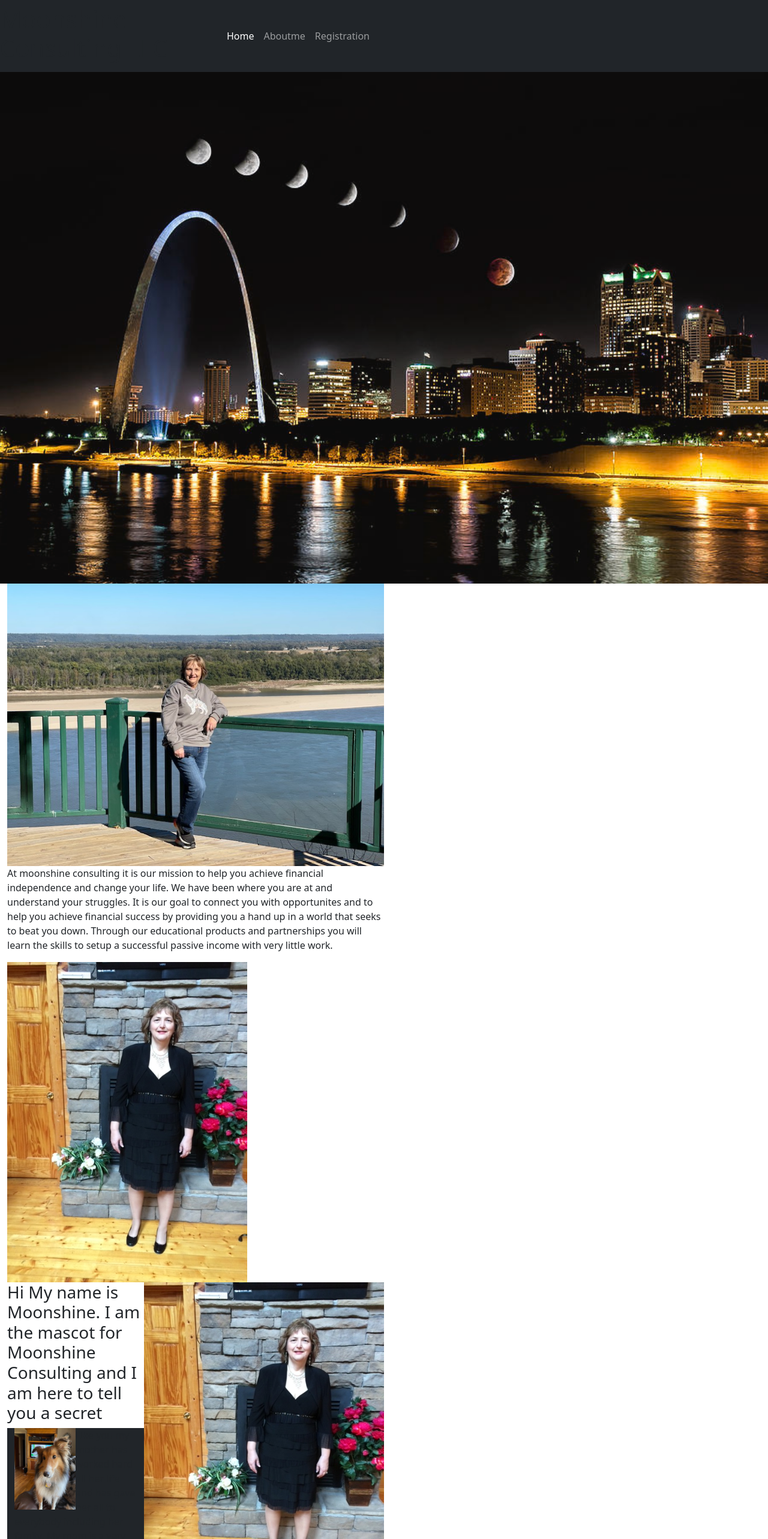
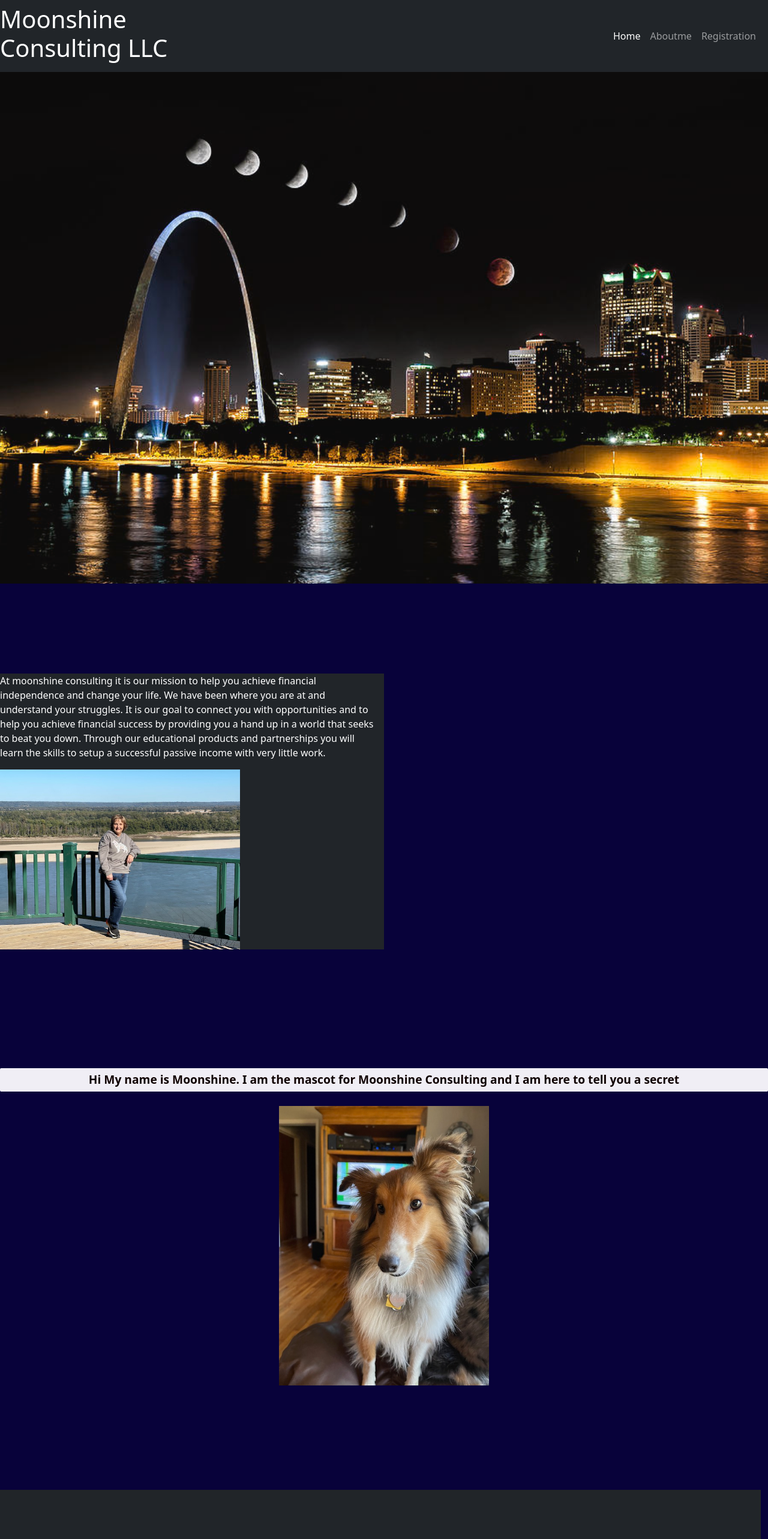
Before and after one commit to brandonbohn/Moonshineconsulting, a React (Create React App) app: page / in a window 1280 px wide. Shown: the top 2566 px of the page at 60% size. Built offline with nearby package versions, Linux system fonts and the light colour scheme.

Commit message:
my first commit

```diff
--- a/src/App.css
+++ /dev/null
@@ -1,66 +0,0 @@
-.App {
-  text-align: center;
-}
-
-.App-logo {
-  height: 40vmin;
-  pointer-events: none;
-}
-
-@media (prefers-reduced-motion: no-preference) {
-  .App-logo {
-    animation: App-logo-spin infinite 20s linear;
-  }
-}
-
-.App-header {
-  background-color: #0d3bc7;
-  min-height: 100vh;
-  display: flex;
-  flex-direction: column;
-  align-items: center;
-  justify-content: center;
-  font-size: calc(10px + 2vmin);
-  color: rgb(199, 13, 13);
-}
-.bubble {
-  background-color: rgb(87, 59, 247);
-  color: rgb(208, 12, 12);
-  font-weight: bold;
-  font-size: 1.2em;
-  line-height: 2;
-  border-radius: 2px;
-  text-align: center;
-  margin: auto;
-   width: 700px;
-   align-content: center;
-
-
-}
-
-.bubble2 {
-  background-color: rgb(242, 242, 245);
-  color: rgb(244, 235, 235);
-  font-weight: bold;
-  font: size 24px;
-  line-height: 2;
-  border-radius: 5px;
-  text-align: center;
-  padding-top: 75px;
-  padding-bottom: 75px;
-
-
-}
-.App-link {
-  color: #61dafb;
-}
-
-@keyframes App-logo-spin {
-  from {
-    transform: rotate(0deg);
-  }
-  to {
-    transform: rotate(360deg);
-  }
-
-}
--- a/src/App.js
+++ b/src/App.js
@@ -2,11 +2,13 @@ import Homepage from './Pages/Homepage';
 import Registration from './Pages/Registration';
 import Aboutme from './Pages/Aboutme';
 import Header from './Utilities/header';
+import Footer from './Utilities/Footer';
+
 
 import { Routes, Route,  } from 'react-router-dom';
 function App() {
   return (
-    <div> < div className='box'>
+    <div className='background'>
 
 
     <Header/>
@@ -16,8 +18,8 @@ function App() {
          <Route path="/aboutme" element={<Aboutme/>}/>
        </Routes>
 
-
-       </ div></div>
+   <Footer/>
+       </ div>
   );
 }
 
--- a/src/Pages/Homepage.js
+++ b/src/Pages/Homepage.js
@@ -1,217 +1,61 @@
 import React from 'react'
 
-
-export const Homepage = () => {
-
-  return (
-    <div>
-
- <div class="homepagedefaults container-fluid backgroundbox2 ">
- <meta name="viewport" content="width=device-width, initial-scale=1.0"/>
+// return function for how the homepage will have the layout and what will be displayed. Homepage should contain 2 black bacground  that have text to the right and a picture to the left.
+// The first black background should have a picture of a nurse and a dog. The second black background should have a picture of a nurse and a dog. The third black background should have a picture of a nurse and a dog.
 
 
+export default class Homepage extends React.Component {
 
+render() {
+  return (
+    <section>
+      <div className='container'/>
+        <div className='row box'>
+          <div className='col-lg-6 col-md-12 bg-dark text-white justify-content-center position-relative'>
+            <p className='bubble'></p>
+              At moonshine consulting it is our mission to help you achieve financial independence and change your life. We have been where you are at and understand your struggles. It is our goal to connect you with opportunities and to help you achieve financial success by providing you a hand up in a world that seeks to beat you down. Through our educational products and partnerships you will learn the skills to setup a successful passive income with very little work.
+            <p/>
+            <img src="./images/Trailoftears.jpg" className='img-fluid' alt="mom3" width={400} height={400} />
+          </div>
+          <div className='col-lg-6 col-md-12 d-flex align-items-center'>
 
+          </div>
+        </div>
 
+        <div className='row box'>
+          <div className='col-12 mt-5 text-center'>
+            <h3 className='bubble'>Hi My name is Moonshine. I am the mascot for Moonshine Consulting and I am here to tell you a secret</h3>
+          </div>
+          <div className='col-12 d-flex justify-content-center my-4'>
+            <img src="./images/moonshine.jpg" className='img-fluid' alt="mom3" width={350} height={150} />
+          </div>
+        </div>
 
+        <div className='row box'>
+          <div className='row'>
+            <div className='bg-dark text-white box'>
+              <p className='bubble box'>Like you my mother has worked hard all her life and has gave her all to everybody including her family. My mom is a very loving, caring lifelong nurse that will do anything for people and of course spend money on me. However, last month my mom finally found a way to retire comfortably and enjoy her golden years. She also found selfworth and a new passion and lease on life. How did she do it you ask? She learned at the button that says learn. This button made her life better and helped her develop her selfworth and confidence. Now you can too by clicking the buttons below. Uh oh. Her comes Mom I had better go before I get into trouble and get grounded from my doggy treats!</p>
+            </div>
+          </div>
 
-
-
-
-
-  <div class=" mainpicture">
-    <div class="col-12 col-lg-6">
-
-
-
-
-
-
-      <div><img src="./images/Trailoftears.jpg" class=" img-fluid" alt="mom3"
-
-
-
-      />
-
-      <p>  At moonshine consulting  it is our mission to help you achieve financial independence  and change your life.  We have been where you are at and understand your struggles. It is our goal to connect you with opportunites  and to help you achieve financial success by providing you a hand up in a world that seeks to beat you down. Through our educational products and partnerships you will learn the skills to setup a successful passive income with very little work. </p>
- </div>
-
-
-
-
-<img src="./images/business.jpg" class="float-begin  nursepicture img-fluid " alt="mom10"
-width={400}
-height={200}
-
-
-
-
-
-
-></img>
-
-
-<img src="./images/business.jpg" class="float-end  nursepicture img-fluid " alt="mom10"
-width={400}
-height={200} />
-  </div>
-
-
-
-
-
-
-
-
-
-</div>
-
-<div>
-  <div class="col-12 col-lg-8">
-
-
-
-
-
-
-
-
-</div>
-
-
-
-
-
-<h3 className='bubble2'>Hi My name is Moonshine.  I am the mascot for Moonshine Consulting and I am here to tell you a secret</h3>
-
-<div className='backgroundbox'>
-
-
-
-<div class="row bg-dark">
-    <div clas="col-2 col-lg-6">
-
-
-
-
-
-
-      <div className=' col-6 pictureborder'><img src="./images/moonshine.jpg" class="img-fluid  titlepictures float-start" alt="mom3"
-
-width={600}
-height={600}
-
-/>
- </div>
-
-
-<p className='bubble' >  Like you my mother has worked hard all her life and has gave her all to everybody including her family.  My mom is a very loving, caring lifelong nurse that will do anything for people
-              and of course spend money on me.   However, last month my mom finally found a way to retire comfortably and enjoy her golden years.
-                She also found selfworth and a new passion and lease on life.  How did she do it you ask?  She learned at the button that says learn.
-                 This button made  her life better and  helped her develop her selfworth and confidence.
-                  Now you can too by clicking the buttons below.   Uh oh. Her comes Mom I had better go before I get into trouble and get grounded from my doggy treats!  </p>
-
-
-  </div>
-
-
-
-
-
-
-
-</div>
-
-
-
-<div className='container'>
-
-
-
-<div clas="row backgroundbox">
-
-
-
-
-
-
-
-</div >
-
-
-
-  </div>
-
-
-
-
-
-
-
-
-
-
-
-
-
-
-</div>
-
-
-
-
-
-
-
-<div>
-<div class="row">
-  <div class= "container mt-3">
-    <div class="d-grid gap-3">
-
-<a href='https://pages.inspireanx.com/genesis-options-2'>
-                <button type='button' class="btn btn-warning btn-block btn-lg">Learn today</button>
+          <div className="row text-center">
+            <div className="d-flex justify-content-between w-100">
+              <a href='https://pages.inspireanx.com/genesis-options-2'>
+                <button type='button' className="btn btn-warning btn-lg">Learn today</button>
               </a>
-
-
-    </div>
-
-
-        <div className='button1' >
               <a href='https://www.scalingwithhighticket.com/'>
-                <button class="btn btn-warning btn-block btn-lg">Make Money Now</button>
+                <button className="btn btn-warning btn-lg">Make Money Now</button>
               </a>
             </div>
-
-
-  </div>
-
-</div>
-
-</div>
-
-</div>
-
-     <div className='col-sm-10 float start'>
- <img src="./images/Calender.png" class="img-fluid pictures" alt="mom10"
-        width={550}
-        height={650}
-
-
-
-             />
-
-    </div>
-
-         </div>
-
-
+            <img src="./images/Calender.png" className="img-fluid pictures mt-4" alt="mom10" width={550} height={650} />
+          </div>
         </div>
 
+      <div className='col-sm-10 float-start'>
 
-
-
-  )
+      </div>
+    </section>
+  );
+}
 
 }
-
-export default Homepage
--- a/src/Utilities/Footer.js
+++ b/src/Utilities/Footer.js
@@ -2,29 +2,25 @@ import React from 'react'
 
 function footer() {
   return (
-
     <section>
-
-
-<div/>
-<nav class="navbar navbar-expand-sm bg-dark navbar-dark">
-  <div className='footer'>
-    <ul class="navbar-nav">
-      <li class="nav-item"/>
- <h4 className='email'>moonshineconsulting6@gmail.com</h4>
-
- <h4 className='phonenumber'>Moonshine Consulting</h4>
-
- <h4 className='address'>Fredricktown Missouri </h4>
-
-    </ul>
-  </div>
-</nav>
-<div/>
-
-
-
- </section>
+      <div />
+      <nav className="navbar navbar-expand-sm bg-dark navbar-dark text-white">
+        <div className="footer d-flex justify-content-around">
+          <ul className="navbar-nav">
+            <li className="nav-item">
+              <h4 className="email">moonshineconsulting6@gmail.com</h4>
+            </li>
+            <li className="nav-item">
+              <h4 className="phonenumber">Moonshine Consulting</h4>
+            </li>
+            <li className="nav-item">
+              <h4 className="address">Fredricktown Missouri</h4>
+            </li>
+          </ul>
+        </div>
+      </nav>
+      <div />
+    </section>
   )
 }
 
--- a/src/Utilities/header.js
+++ b/src/Utilities/header.js
@@ -1,46 +1,30 @@
 function Header(){
     return(
-
       <section>
-
-<div className="Header">
-
-<nav class="navbar navbar-expand-lg bg-dark navbar-dark">
-  <h1>Moonshine Consulting LLC</h1>
-  <div class="container-fluid">
-    <ul class="navbar-nav">
-      <li class="nav-item">
-        <a class="nav-link active" href="/">Home</a>
+        <div>
+          <nav className="navbar navbar-expand-lg bg-dark navbar-dark">
+            <h1 className="text-white">Moonshine Consulting LLC</h1>
+            <div className="container-fluid">
+              <ul className="navbar-nav ms-auto">
+                <li className="nav-item">
+                  <a className="nav-link active" href="/">Home</a>
                 </li>
-     <li class="nav-item">
-        <a class="nav-link" href="/aboutme">Aboutme</a>
+                <li className="nav-item">
+                  <a className="nav-link" href="/aboutme">Aboutme</a>
                 </li>
-      <li class="nav-item">
-        <a class="nav-link" href="/registration">Registration</a>
-      </li>
-      <li class="nav-item">
-
+                <li className="nav-item">
+                  <a className="nav-link" href="/registration">Registration</a>
                 </li>
               </ul>
             </div>
-
           </nav>
-
           <div/>
-
           <img src="./images/stlouismoon.jpg" className="img-fluid" alt="st louis"
-            width="1436px"
-            height="236px"
+            width="1435px"
+            height="436px"
           />
-
-
         </div>
-
       </section>
-
-
-
-
     )
 }
 export default Header
--- a/src/index.css
+++ b/src/index.css
@@ -1,13 +1,90 @@
-body {
-  margin: 0;
-  font-family: -apple-system, BlinkMacSystemFont, 'Segoe UI', 'Roboto', 'Oxygen',
-    'Ubuntu', 'Cantarell', 'Fira Sans', 'Droid Sans', 'Helvetica Neue',
-    sans-serif;
-  -webkit-font-smoothing: antialiased;
-  -moz-osx-font-smoothing: grayscale;
+.background
+{
+    background-color: #08023a;
+    background-position: calc(50% - 1px) calc(50% - 1px);
+
+
 }
 
-code {
-  font-family: source-code-pro, Menlo, Monaco, Consolas, 'Courier New',
-    monospace;
+.text
+{
+    color: white;
+    font-family: Cambria, Cochin, Georgia, Times, 'Times New Roman', serif;
+    font-size: medium;
+
 }
+.box
+{
+padding-top: 150px;
+
+}
+    .Header {
+      display: inline;
+      justify-content:space-around;
+      background-color:rgb(7, 7, 7);
+      font-size: 16px;
+      height: 20%;
+      width: 10px;
+      -webkit-text-fill-color: #ece0e1;
+      text-decoration: none;
+      font-family: sans-serif;
+    }
+      .textcontent {
+        display: inline;
+        justify-content:center;
+        background-color:rgb(7, 7, 7);
+        font-size: 16px;
+        height: auto;
+        width: 100%;
+
+        -webkit-text-fill-color: #ece0e1;
+        text-decoration: none;
+        font-family: sans-serif;
+      }
+     .moonshine{
+-ms-flex-item-align: center;
+
+     }
+
+     .bubble {
+      background-color: rgb(240, 238, 245);
+      color: rgb(15, 1, 1);
+      font-weight: bold;
+      font-size: 1.2em;
+      line-height: 2;
+      border-radius: 2px;
+
+      margin: auto;
+      width: 100%;
+
+     }
+
+      .bubble2 {
+       background-color: rgb(240, 238, 245);
+       color: rgb(15, 1, 1);
+       font-weight: bold;
+       font-size: 1.2em;
+       line-height: 2;
+       border-radius: 2px;
+       margin: auto;
+       width: 100%;
+       max-width: 100%;
+         }
+
+     .mainbox {
+      margin: 100px;
+      padding-left: 150px;
+
+     }
+     .secondarybox {
+
+      padding-left: 150px;
+      padding-right: 150px;
+     }
+
+     .positions {
+      margin-left: 150px;
+      justify-content: center;
+      align-items: center;
+
+     }
```
Also changed, not shown: 1 other file (tests, documents, lock files or other folders). Lines whose indentation alone changed are shown as unchanged.
